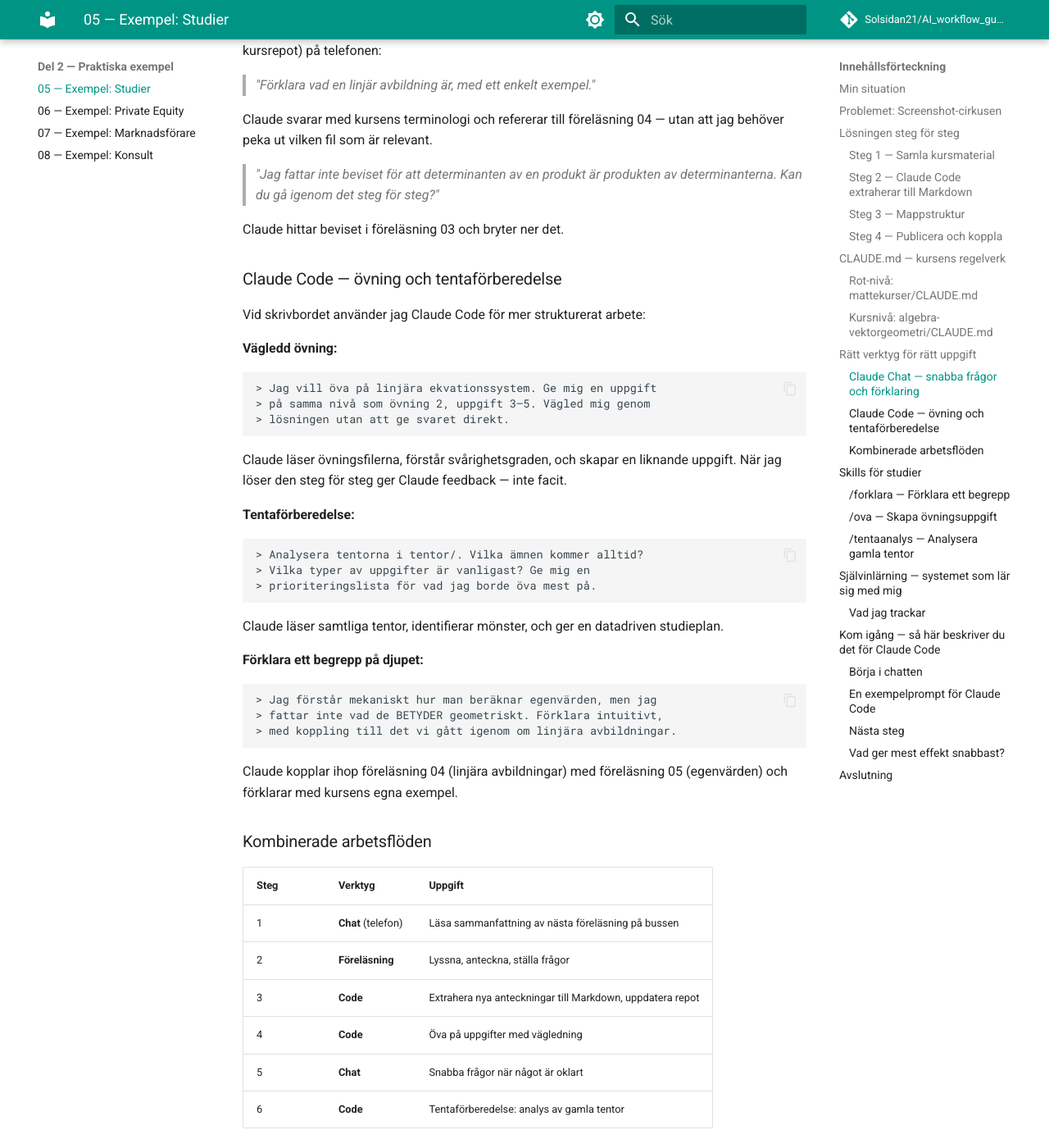
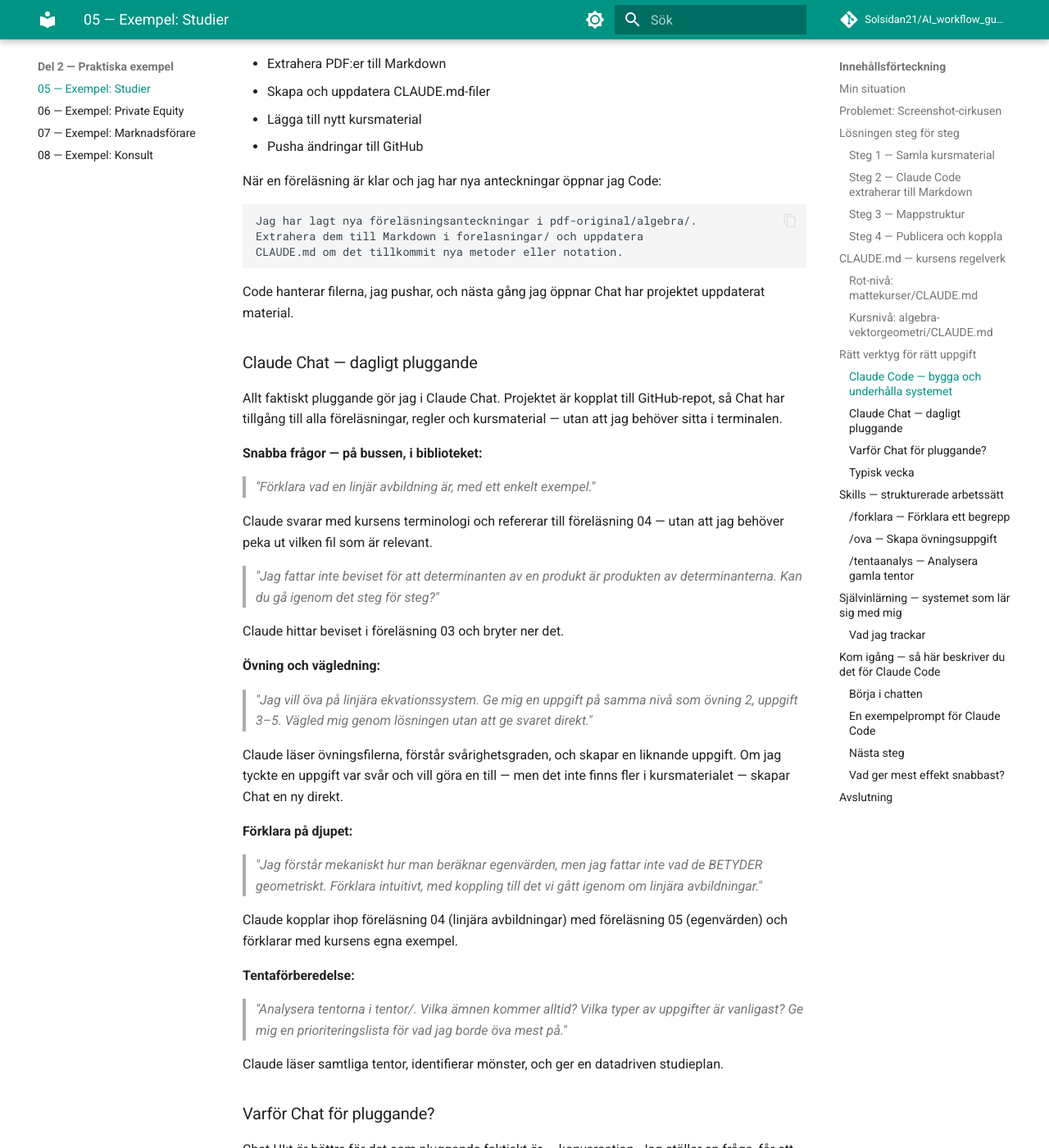
Before and after one commit to Solsidan21/AI_workflow_guide_svenska, an MkDocs documentation site: the page built from docs/05-exempel-studier.md, in a window 1280 px wide and 1400 px high, scrolled down 4933 px. Shown: the whole window at 82% size. Built offline with MkDocs 1.6.1 and Material for MkDocs 9.7.7, drawn with Linux system fonts in a browser that asks for light colours; comment, search, counter and statistics services are not loaded; some of the changed text lies outside the part shown.

Commit message:
Kap 05: Code bygger systemet, Chat är studiepartnern
Speglar det faktiska arbetsflödet — Chat för dagligt pluggande
(övning, tentaprep, frågor), Code för systemunderhåll (PDF-extraktion,
CLAUDE.md, push till GitHub).

Co-Authored-By: Claude Opus 4.6 <noreply@anthropic.com>

````diff
--- a/docs/05-exempel-studier.md
+++ b/docs/05-exempel-studier.md
@@ -192,9 +192,30 @@ Det här löser inte allt — Claude missar fortfarande ibland. Men istället f
 
 ## Rätt verktyg för rätt uppgift
 
-### Claude Chat — snabba frågor och förklaring
+### Claude Code — bygga och underhålla systemet
 
-Jag sitter på bussen och repeterar inför föreläsningen. Öppnar Claude Chat (kopplat till kursrepot) på telefonen:
+Claude Code använder jag för att bygga och underhålla studiesystemet:
+
+- Extrahera PDF:er till Markdown
+- Skapa och uppdatera CLAUDE.md-filer
+- Lägga till nytt kursmaterial
+- Pusha ändringar till GitHub
+
+När en föreläsning är klar och jag har nya anteckningar öppnar jag Code:
+
+```
+Jag har lagt nya föreläsningsanteckningar i pdf-original/algebra/.
+Extrahera dem till Markdown i forelasningar/ och uppdatera
+CLAUDE.md om det tillkommit nya metoder eller notation.
+```
+
+Code hanterar filerna, jag pushar, och nästa gång jag öppnar Chat har projektet uppdaterat material.
+
+### Claude Chat — dagligt pluggande
+
+Allt faktiskt pluggande gör jag i Claude Chat. Projektet är kopplat till GitHub-repot, så Chat har tillgång till alla föreläsningar, regler och kursmaterial — utan att jag behöver sitta i terminalen.
+
+**Snabba frågor — på bussen, i biblioteket:**
 
 > *"Förklara vad en linjär avbildning är, med ett enkelt exempel."*
 
@@ -204,53 +225,46 @@ Claude svarar med kursens terminologi och refererar till föreläsning 04 — ut
 
 Claude hittar beviset i föreläsning 03 och bryter ner det.
 
-### Claude Code — övning och tentaförberedelse
+**Övning och vägledning:**
 
-Vid skrivbordet använder jag Claude Code för mer strukturerat arbete:
+> *"Jag vill öva på linjära ekvationssystem. Ge mig en uppgift på samma nivå som övning 2, uppgift 3–5. Vägled mig genom lösningen utan att ge svaret direkt."*
 
-**Vägledd övning:**
-```
-> Jag vill öva på linjära ekvationssystem. Ge mig en uppgift
-> på samma nivå som övning 2, uppgift 3–5. Vägled mig genom
-> lösningen utan att ge svaret direkt.
-```
+Claude läser övningsfilerna, förstår svårighetsgraden, och skapar en liknande uppgift. Om jag tyckte en uppgift var svår och vill göra en till — men det inte finns fler i kursmaterialet — skapar Chat en ny direkt.
 
-Claude läser övningsfilerna, förstår svårighetsgraden, och skapar en liknande uppgift. När jag löser den steg för steg ger Claude feedback — inte facit.
+**Förklara på djupet:**
+
+> *"Jag förstår mekaniskt hur man beräknar egenvärden, men jag fattar inte vad de BETYDER geometriskt. Förklara intuitivt, med koppling till det vi gått igenom om linjära avbildningar."*
+
+Claude kopplar ihop föreläsning 04 (linjära avbildningar) med föreläsning 05 (egenvärden) och förklarar med kursens egna exempel.
 
 **Tentaförberedelse:**
-```
-> Analysera tentorna i tentor/. Vilka ämnen kommer alltid?
-> Vilka typer av uppgifter är vanligast? Ge mig en
-> prioriteringslista för vad jag borde öva mest på.
-```
+
+> *"Analysera tentorna i tentor/. Vilka ämnen kommer alltid? Vilka typer av uppgifter är vanligast? Ge mig en prioriteringslista för vad jag borde öva mest på."*
 
 Claude läser samtliga tentor, identifierar mönster, och ger en datadriven studieplan.
 
-**Förklara ett begrepp på djupet:**
-```
-> Jag förstår mekaniskt hur man beräknar egenvärden, men jag
-> fattar inte vad de BETYDER geometriskt. Förklara intuitivt,
-> med koppling till det vi gått igenom om linjära avbildningar.
-```
+### Varför Chat för pluggande?
 
-Claude kopplar ihop föreläsning 04 (linjära avbildningar) med föreläsning 05 (egenvärden) och förklarar med kursens egna exempel.
+Chat-UI:t är bättre för det som pluggande faktiskt är — konversation. Jag ställer en fråga, får ett svar, följer upp, ber om ett till exempel. Det flödet funkar sämre i en terminal. Och eftersom Chat-projektet är syncat med GitHub har det exakt samma kontext som Code byggde — CLAUDE.md-regler, kursmaterial, allt.
 
-### Kombinerade arbetsflöden
+### Typisk vecka
 
 | Steg | Verktyg | Uppgift |
 |------|---------|---------|
 | 1 | **Chat** (telefon) | Läsa sammanfattning av nästa föreläsning på bussen |
 | 2 | **Föreläsning** | Lyssna, anteckna, ställa frågor |
-| 3 | **Code** | Extrahera nya anteckningar till Markdown, uppdatera repot |
-| 4 | **Code** | Öva på uppgifter med vägledning |
+| 3 | **Code** | Extrahera nya anteckningar till Markdown, pusha till GitHub |
+| 4 | **Chat** | Öva på uppgifter med vägledning |
 | 5 | **Chat** | Snabba frågor när något är oklart |
-| 6 | **Code** | Tentaförberedelse: analys av gamla tentor |
+| 6 | **Chat** | Tentaförberedelse: analysera gamla tentor, generera övningsuppgifter |
 
 ---
 
-## Skills för studier
+## Skills — strukturerade arbetssätt
 
-Jag har skapat skills för mina vanligaste uppgifter:
+Skills är en Claude Code-funktion: Markdown-filer i `.claude/skills/` som definierar steg-för-steg-arbetssätt. I Code triggar du dem med `/forklara` eller `/ova`. Men i praktiken behöver jag dem sällan direkt — eftersom Chat-projektet är syncat med GitHub har Claude redan tillgång till samma filer, och CLAUDE.md-reglerna ser till att Claude följer rätt approach oavsett. Jag skriver bara "skapa en övningsuppgift om determinanter" i Chat och det funkar.
+
+Skills är ändå värda att skapa. De tvingar dig att tänka igenom *hur* du vill att Claude ska arbeta — och det gör både Code och Chat bättre.
 
 ### /forklara — Förklara ett begrepp
 
@@ -367,7 +381,7 @@ Initiera ett Git-repo.
 
 1. **Lägg in dina PDF:er** — kopiera föreläsningar, kursplan, formelsamling och tentor till rätt mappar
 2. **Extrahera till Markdown** — be Claude Code läsa PDF:erna och skapa Markdown-versioner
-3. **Testa med en riktig uppgift** — till exempel: *"Jag fattar inte det här med linjärt beroende — förklara"*
+3. **Testa i Chat med en riktig uppgift** — till exempel: *"Jag fattar inte det här med linjärt beroende — förklara"*
 4. **Iterera** — justera CLAUDE.md när Claude använder fel metod eller notation, lägg till fler skills
 
 ### Vad ger mest effekt snabbast?
@@ -389,7 +403,7 @@ Det här kapitlet har visat hur koncepten från Del 1 hänger ihop för studier:
 
 - **Mappstruktur** som speglar kurserna — en mapp per kurs med föreläsningar, övningar och tentor
 - **CLAUDE.md-hierarki** med pedagogiska regler på rotnivå och kursspecifika metoder och notation per kurs
-- **Rätt verktyg för rätt tillfälle** — Chat för snabba frågor, Code för strukturerat arbete
+- **Rätt verktyg för rätt uppgift** — Code bygger systemet, Chat är den dagliga studiepartnern
 - **Skills** som gör vanliga studiemoment repeterbara — förklara, öva, analysera tentor
 - **Självinlärning** som gör systemet bättre för varje vecka
 
````
